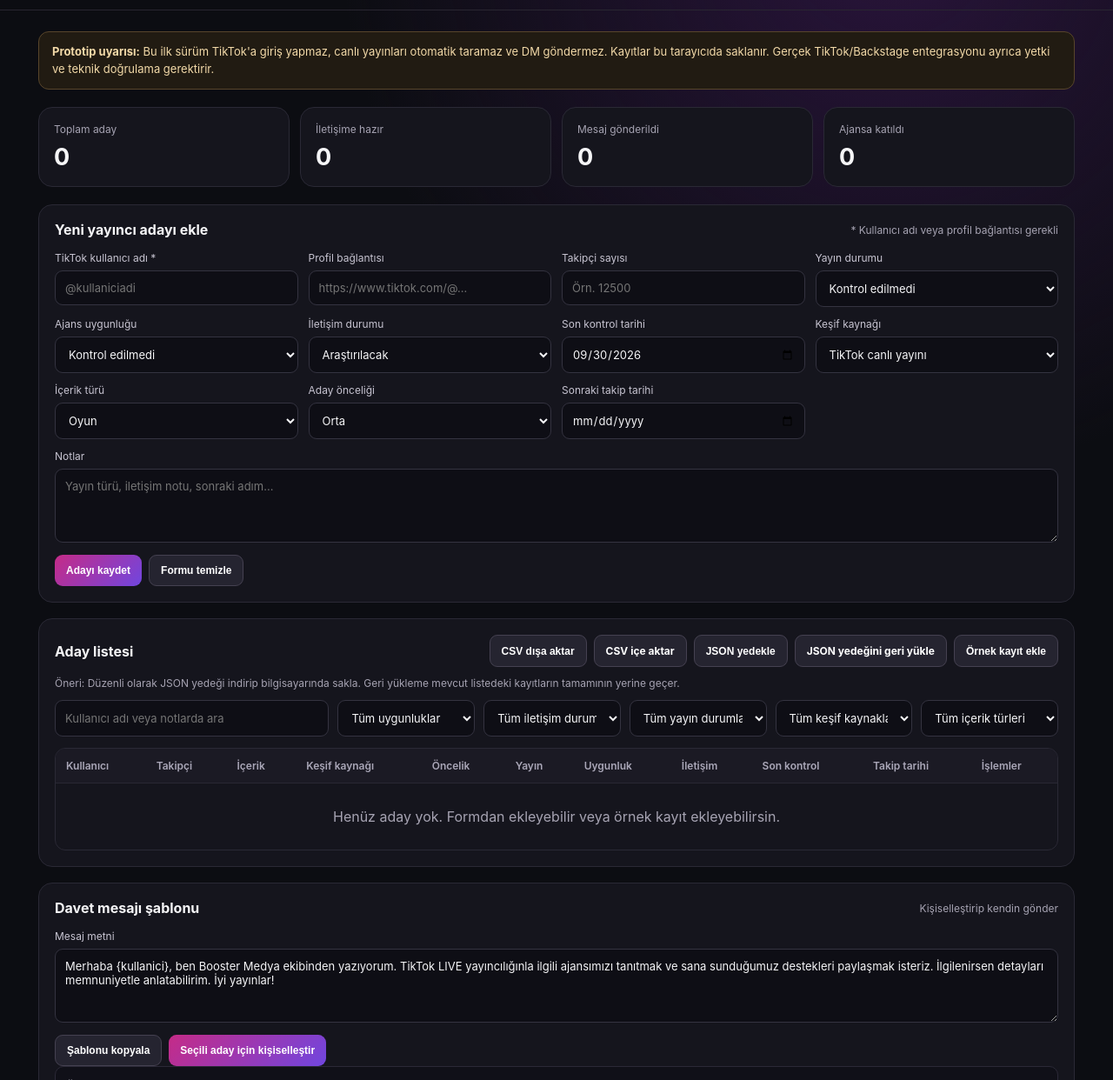
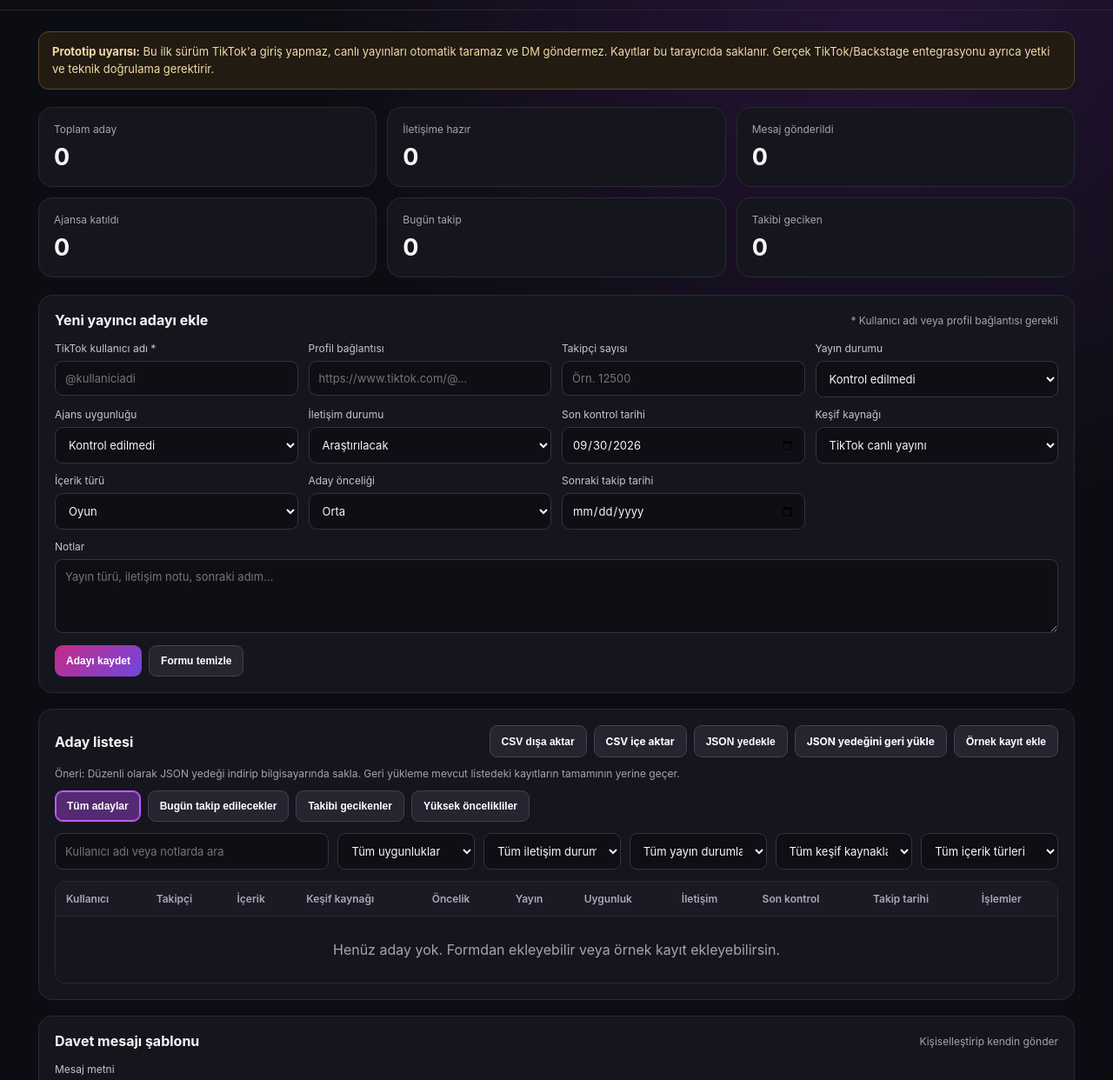
Before and after one commit to tolgakader3301-lang/Booster-Media, a plain HTML site: page index.html in a window 1280 px wide. Shown: the part 80-1322 px from the top of the page at 87% size. Drawn offline with Linux system fonts and the light colour scheme.

Commit message:
Add files via upload

```diff
--- a/index.html
+++ b/index.html
@@ -13,7 +13,7 @@ h1{font-size:20px;margin:0} .sub{font-size:12px;color:#a6a3b2;margin-top:4px}
 .pill{font-size:12px;padding:7px 10px;border:1px solid #4a345d;background:#21152c;color:#e4c8ff;border-radius:999px}
 main{max-width:1400px;margin:auto;padding:24px clamp(16px,4vw,44px) 48px}
 .notice{border:1px solid #58452b;background:#211b12;color:#f2d9a8;padding:13px 15px;border-radius:12px;font-size:13px;line-height:1.5;margin-bottom:20px}
-.stats{display:grid;grid-template-columns:repeat(4,minmax(0,1fr));gap:12px;margin-bottom:20px}
+.stats{display:grid;grid-template-columns:repeat(3,minmax(0,1fr));gap:12px;margin-bottom:20px}
 .stat,.panel{background:#15151d;border:1px solid #2a2935;border-radius:16px}
 .stat{padding:17px}.stat-label{color:#a6a3b2;font-size:12px}.stat-num{font-size:27px;font-weight:750;margin-top:8px}
 .panel{padding:18px;margin-bottom:18px}.panel-head{display:flex;align-items:center;justify-content:space-between;gap:12px;flex-wrap:wrap;margin-bottom:15px}
@@ -23,7 +23,7 @@ label{font-size:12px;color:#c7c4d1;display:flex;flex-direction:column;gap:7px}
 input,select,textarea{width:100%;background:#0e0e15;color:#f5f5f7;border:1px solid #343340;border-radius:9px;padding:11px;font:inherit;font-size:13px;min-width:0}
 textarea{min-height:85px;resize:vertical}
 button,.filebtn{border:1px solid #454151;background:#252430;color:#fff;padding:10px 13px;border-radius:9px;font-weight:650;font-size:12px;cursor:pointer}
-button.primary{background:linear-gradient(135deg,#c52b87,#7046df);border:0}button:hover,.filebtn:hover{filter:brightness(1.15)}
+button.primary{background:linear-gradient(135deg,#c52b87,#7046df);border:0}button:hover,.filebtn:hover{filter:brightness(1.15)}button.active{background:#542a72;border-color:#c45aff;box-shadow:0 0 0 1px #c45aff inset}
 .actions{display:flex;gap:8px;flex-wrap:wrap;margin-top:14px}
 .filters{display:grid;grid-template-columns:2fr repeat(5,minmax(125px,1fr));gap:10px;margin-bottom:13px}
 .tablewrap{overflow:auto;border:1px solid #2a2935;border-radius:12px}
@@ -53,6 +53,8 @@ footer{color:#777483;font-size:11px;text-align:center;padding:8px}
     <div class="stat"><div class="stat-label">İletişime hazır</div><div class="stat-num" id="ready">0</div></div>
     <div class="stat"><div class="stat-label">Mesaj gönderildi</div><div class="stat-num" id="sent">0</div></div>
     <div class="stat"><div class="stat-label">Ajansa katıldı</div><div class="stat-num" id="joined">0</div></div>
+    <div class="stat"><div class="stat-label">Bugün takip</div><div class="stat-num" id="dueToday">0</div></div>
+    <div class="stat"><div class="stat-label">Takibi geciken</div><div class="stat-num" id="overdue">0</div></div>
   </section>
 
   <section class="panel">
@@ -104,6 +106,7 @@ footer{color:#777483;font-size:11px;text-align:center;padding:8px}
   <section class="panel">
     <div class="panel-head"><h2>Aday listesi</h2><div class="actions" style="margin:0"><button id="exportBtn">CSV dışa aktar</button><label class="filebtn">CSV içe aktar<input id="importFile" type="file" accept=".csv,text/csv" hidden></label><button id="backupBtn">JSON yedekle</button><label class="filebtn">JSON yedeğini geri yükle<input id="restoreFile" type="file" accept=".json,application/json" hidden></label><button id="demoBtn">Örnek kayıt ekle</button></div></div>
     <div class="muted" style="margin:-4px 0 12px">Öneri: Düzenli olarak JSON yedeği indirip bilgisayarında sakla. Geri yükleme mevcut listedeki kayıtların tamamının yerine geçer.</div>
+    <div class="actions" id="quickFilters" style="margin:0 0 13px"><button type="button" data-quick="all" class="active">Tüm adaylar</button><button type="button" data-quick="today">Bugün takip edilecekler</button><button type="button" data-quick="overdue">Takibi gecikenler</button><button type="button" data-quick="high">Yüksek öncelikliler</button></div>
     <div class="filters">
       <input id="search" placeholder="Kullanıcı adı veya notlarda ara">
       <select id="filterEligibility"><option value="">Tüm uygunluklar</option><option>Uygunluğu doğrulandı</option><option>Uygun değil</option><option>Belirsiz</option><option>Kontrol edilmedi</option></select>
@@ -134,6 +137,8 @@ function persist(){localStorage.setItem(KEY,JSON.stringify(creators));render()}
 function esc(s){return String(s??'').replace(/[&<>"']/g,c=>({'&':'&amp;','<':'&lt;','>':'&gt;','"':'&quot;',"'":'&#39;'}[c]))}
 function normUser(s){return s.trim().replace(/^@+/,'')}
 function id(){return (crypto.randomUUID?crypto.randomUUID():String(Date.now())+Math.random())}
+function localDate(){const d=new Date();return d.getFullYear()+'-'+String(d.getMonth()+1).padStart(2,'0')+'-'+String(d.getDate()).padStart(2,'0')}
+function isActiveFollowup(c){return !['Ajansa katıldı','İlgilenmiyor'].includes(c.status)}
 function getForm(){return {id:document.querySelector('#editId').value||id(),username:normUser(username.value),profile:profile.value.trim()||('https://www.tiktok.com/@'+normUser(username.value)),followers:followers.value===''?'':Number(followers.value),live:live.value,eligibility:eligibility.value,status:status.value,checkedAt:checkedAt.value,source:source.value,category:category.value,priority:priority.value,followupAt:followupAt.value,notes:notes.value.trim(),updatedAt:new Date().toISOString()}}
 function resetForm(){creatorForm.reset();editId.value='';formTitle.textContent='Yeni yayıncı adayı ekle';saveBtn.textContent='Adayı kaydet';checkedAt.value=new Date().toISOString().slice(0,10)}
 function badge(s){let cls=s==='Uygunluğu doğrulandı'||s==='Ajansa katıldı'||s==='Cevap verdi'?'green':s==='Uygun değil'||s==='İlgilenmiyor'?'red':s==='Belirsiz'||s==='Mesaj gönderildi'||s==='İlgileniyor'?'yellow':'';return `<span class="tag ${cls}">${esc(s||'—')}</span>`}
@@ -142,14 +147,18 @@ function render(){
  ready.textContent=creators.filter(c=>c.eligibility==='Uygunluğu doğrulandı').length;
  sent.textContent=creators.filter(c=>['Mesaj gönderildi','Cevap verdi','İlgileniyor','İlgilenmiyor','Ajansa katıldı'].includes(c.status)).length;
  joined.textContent=creators.filter(c=>c.status==='Ajansa katıldı').length;
+ const today=localDate();
+ dueToday.textContent=creators.filter(c=>c.followupAt===today&&isActiveFollowup(c)).length;
+ overdue.textContent=creators.filter(c=>c.followupAt&&c.followupAt<today&&isActiveFollowup(c)).length;
  const q=search.value.toLowerCase().trim();
- const list=creators.filter(c=>(!q||(c.username+' '+c.notes+' '+(c.category||'')+' '+(c.source||'')).toLowerCase().includes(q))&&(!filterEligibility.value||c.eligibility===filterEligibility.value)&&(!filterStatus.value||c.status===filterStatus.value)&&(!filterLive.value||c.live===filterLive.value)&&(!filterSource.value||(c.source||'Manuel araştırma')===filterSource.value)&&(!filterCategory.value||(c.category||'Belirlenmedi')===filterCategory.value)).sort((a,b)=>(b.updatedAt||'').localeCompare(a.updatedAt||''));
+ const list=creators.filter(c=>(!q||(c.username+' '+c.notes+' '+(c.category||'')+' '+(c.source||'')).toLowerCase().includes(q))&&(!filterEligibility.value||c.eligibility===filterEligibility.value)&&(!filterStatus.value||c.status===filterStatus.value)&&(!filterLive.value||c.live===filterLive.value)&&(!filterSource.value||(c.source||'Manuel araştırma')===filterSource.value)&&(!filterCategory.value||(c.category||'Belirlenmedi')===filterCategory.value)&&(quickFilter==='all'||(quickFilter==='today'&&c.followupAt===today&&isActiveFollowup(c))||(quickFilter==='overdue'&&c.followupAt&&c.followupAt<today&&isActiveFollowup(c))||(quickFilter==='high'&&c.priority==='Yüksek'))).sort((a,b)=>(b.updatedAt||'').localeCompare(a.updatedAt||''));
  rows.innerHTML=list.map(c=>`<tr><td><strong>@${esc(c.username)}</strong><br><a href="${esc(c.profile)}" target="_blank" rel="noopener">Profili aç ↗</a>${c.notes?`<div class="muted" style="margin-top:4px">${esc(c.notes.slice(0,75))}</div>`:''}</td><td>${c.followers===''?'—':Number(c.followers).toLocaleString('tr-TR')}</td><td>${esc(c.category||'Belirlenmedi')}</td><td>${esc(c.source||'Manuel araştırma')}</td><td>${badge(c.priority||'Orta')}</td><td>${badge(c.live)}</td><td>${badge(c.eligibility)}</td><td>${badge(c.status)}</td><td>${esc(c.checkedAt||'—')}</td><td>${esc(c.followupAt||'—')}</td><td><div class="rowbuttons"><button data-action="edit" data-id="${esc(c.id)}">Düzenle</button><button data-action="select" data-id="${esc(c.id)}">Seç</button><button data-action="delete" data-id="${esc(c.id)}">Sil</button></div></td></tr>`).join('');
  empty.style.display=list.length?'none':'block';
 }
 creatorForm.addEventListener('submit',e=>{e.preventDefault();const c=getForm();if(!c.username){alert('Kullanıcı adı gerekli.');return}const duplicate=creators.find(x=>x.username.toLowerCase()===c.username.toLowerCase()&&x.id!==c.id);if(duplicate){alert('Bu kullanıcı adı zaten listede. Mevcut kaydı düzenleyebilirsin.');return}const i=creators.findIndex(x=>x.id===c.id);if(i>=0)creators[i]=c;else creators.push(c);selectedId=c.id;persist();resetForm();});
 resetBtn.onclick=resetForm;
 document.querySelectorAll('#search,#filterEligibility,#filterStatus,#filterLive,#filterSource,#filterCategory').forEach(el=>el.addEventListener('input',render));
+document.querySelector('#quickFilters').addEventListener('click',e=>{const b=e.target.closest('button[data-quick]');if(!b)return;quickFilter=b.dataset.quick;document.querySelectorAll('#quickFilters button').forEach(x=>x.classList.toggle('active',x===b));render()});
 rows.addEventListener('click',e=>{const b=e.target.closest('button[data-action]');if(!b)return;const c=creators.find(x=>x.id===b.dataset.id);if(!c)return;
  if(b.dataset.action==='delete'){if(confirm('@'+c.username+' kaydı silinsin mi?')){creators=creators.filter(x=>x.id!==c.id);if(selectedId===c.id)selectedId=null;persist()}}
  if(b.dataset.action==='select'){selectedId=c.id;updatePreview();alert('@'+c.username+' seçildi. Mesaj önizlemesini kontrol edebilirsin.')}
@@ -167,7 +176,7 @@ function updatePreview(){const c=creators.find(x=>x.id===selectedId);preview.tex
 messageTemplate.addEventListener('input',updatePreview);
 copyTemplate.onclick=async()=>{try{await navigator.clipboard.writeText(messageTemplate.value);alert('Şablon kopyalandı.')}catch{alert('Kopyalama engellendi; metni seçip kopyalayabilirsin.')}};
 copySelected.onclick=async()=>{const c=creators.find(x=>x.id===selectedId);if(!c){alert('Önce listeden bir aday seç.');return}const msg=makeMessage(c);preview.textContent=msg;try{await navigator.clipboard.writeText(msg);alert('@'+c.username+' için kişiselleştirilmiş mesaj kopyalandı.')}catch{alert('Mesaj hazırlandı. Önizlemeden kopyalayabilirsin.')}};
-checkedAt.value=new Date().toISOString().slice(0,10);render();updatePreview();
+checkedAt.value=localDate();render();updatePreview();
 </script>
 </body>
 </html>
```
